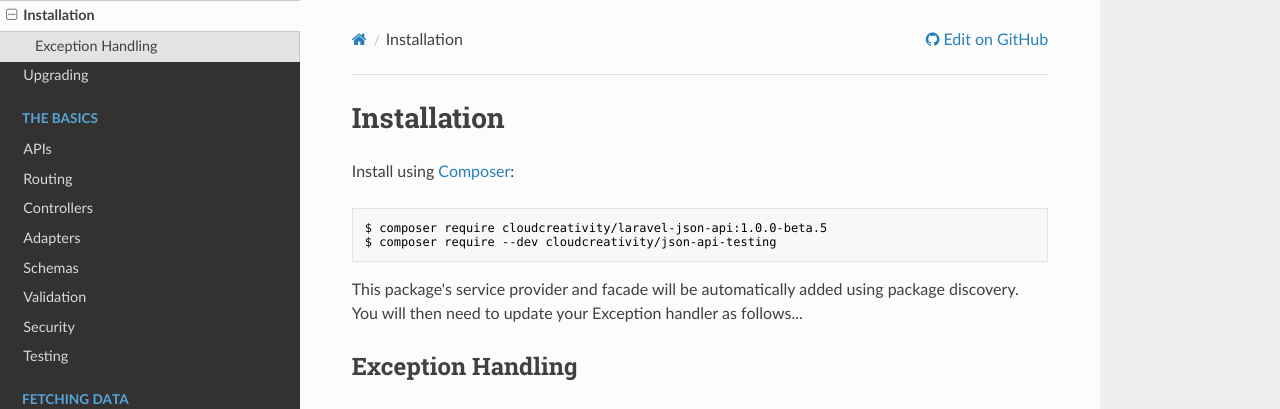
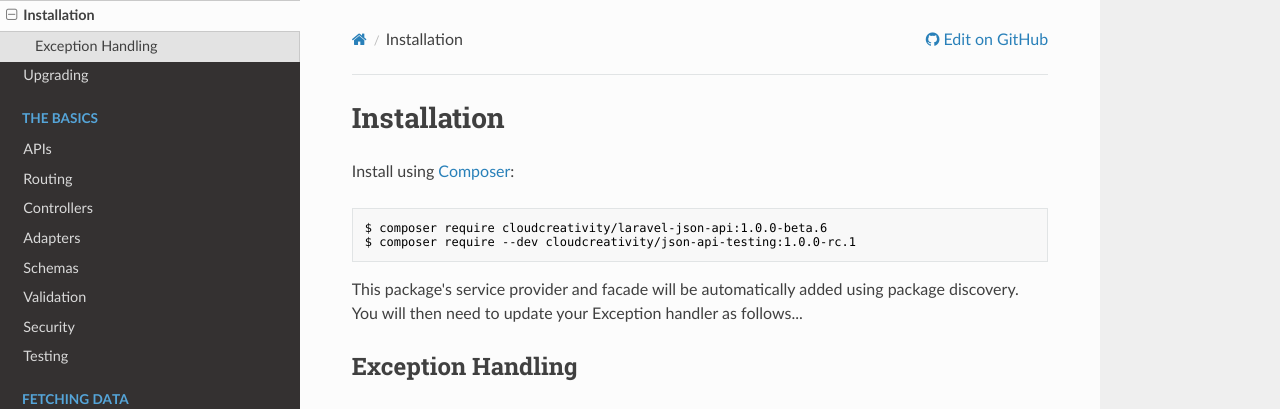
Before and after one commit to cloudcreativity/laravel-json-api, an MkDocs documentation site: the page built from docs/installation.md, in a window 1280 px wide and 1115 px high. Shown: the top 409 px of the window. Built offline with MkDocs 1.6.1, drawn with Linux system fonts in a browser that asks for light colours; nearby versions of some CDN libraries; old or Windows-style settings are respelled for this version of MkDocs.

````diff
--- a/composer.json
+++ b/composer.json
@@ -39,7 +39,7 @@
     },
     "require-dev": {
         "ext-sqlite3": "*",
-        "cloudcreativity/json-api-testing": "^1.0",
+        "cloudcreativity/json-api-testing": "1.0.0-rc.1",
         "guzzlehttp/guzzle": "^6.3",
         "mockery/mockery": "^1.1",
         "orchestra/testbench": "3.5.*|3.6.*|3.7.*",
@@ -76,7 +76,7 @@
             }
         }
     },
-    "minimum-stability": "dev",
+    "minimum-stability": "stable",
     "prefer-stable": true,
     "config": {
         "sort-packages": true
--- a/docs/installation.md
+++ b/docs/installation.md
@@ -3,8 +3,8 @@
 Install using [Composer](http://getcomposer.org):
 
 ``` bash
-$ composer require cloudcreativity/laravel-json-api:1.0.0-beta.5
-$ composer require --dev cloudcreativity/json-api-testing
+$ composer require cloudcreativity/laravel-json-api:1.0.0-beta.6
+$ composer require --dev cloudcreativity/json-api-testing:1.0.0-rc.1
 ```
 
 This package's service provider and facade will be automatically added using package discovery. You will
````
Also changed, not shown: CHANGELOG.md (+13 -4 lines), README.md (+3 -3 lines), docs/upgrade.md (+3 -3 lines).
